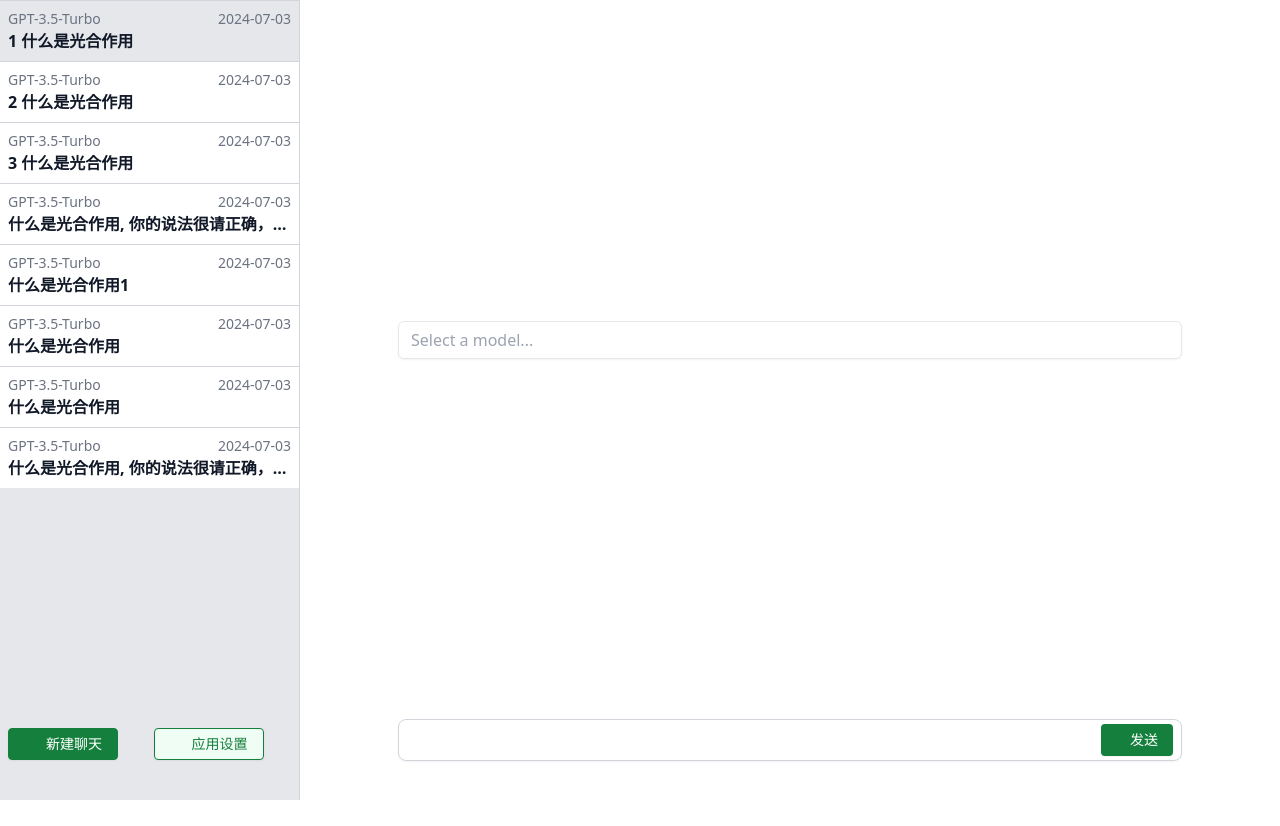
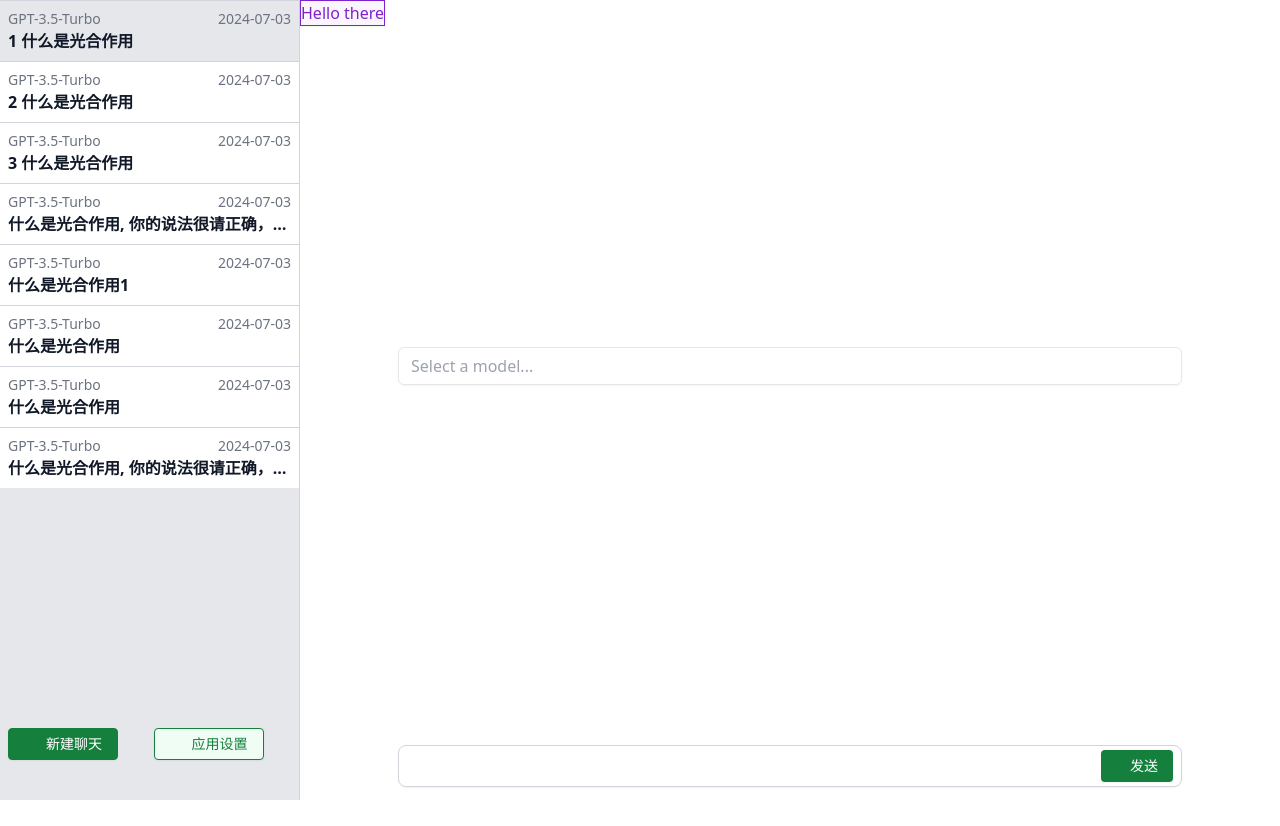
Before and after one commit to ting-verse/vchat, a Vue app: page /settings in a window 1280 px wide. Before the commit the page ends 800 px from the top, so only its background shows below. Built offline with nearby package versions, Linux system fonts and the light colour scheme; some icons are missing.

Commit message:
Button组件编码第一部分

```diff
--- a/src/App.vue
+++ b/src/App.vue
@@ -24,6 +24,7 @@
       </div>
     </div>
     <div class="h-full flex-1">
+      <Button color="purple" plain> Hello there</Button>
       <RouterView />
     </div>
   </div>
@@ -33,6 +34,7 @@
 import { Icon } from "@iconify/vue";
 import { conversations } from "./testData";
 import ConversationList from "./components/ConversationList.vue";
+import Button from "./components/Button.vue";
 
 console.log('👋 This message is being logged by "App.vue", included via Vite');
 </script>
--- /dev/null
+++ b/src/components/Button.vue
@@ -0,0 +1,51 @@
+<template>
+  <button
+    class="vk-button shadow-sm inline-flex items-center justify-center"
+    :class="[colorClasses]"
+  >
+    <slot></slot>
+  </button>
+</template>
+<script setup lang="ts">
+import { computed } from "vue";
+
+export type ButtonColor = "green" | "purple";
+export type ButtonSize = "large" | "small";
+
+export interface ButtonProps {
+  color?: ButtonColor;
+  size?: ButtonSize;
+  plain?: boolean;
+  disabled?: boolean;
+  loading?: boolean;
+}
+
+defineOptions({
+  name: "VkButton",
+});
+
+const props = withDefaults(defineProps<ButtonProps>(), {
+  color: "green",
+});
+const colorVariants: Record<ButtonColor, any> = {
+  green: {
+    plain:
+      "bg-green-50 text-green-700 hover:bg-green-700 border border-green-700 hover:text-white",
+    normal:
+      "bg-green-700 text-white hover:bg-green-700/90 border border-green-700",
+  },
+  purple: {
+    plain:
+      "bg-purple-50 text-purple-700 hover:bg-purple-700 border border-purple-700 hover:text-white disabled:bg-purple-500",
+    normal:
+      "bg-purple-700 text-white hover:bg-purple-700/90 border border-purple-700",
+  },
+};
+const colorClasses = computed(() => {
+  if (props.plain) {
+    return colorVariants[props.color].plain;
+  } else {
+    return colorVariants[props.color].normal;
+  }
+});
+</script>
--- a/src/components/MessageInput.vue
+++ b/src/components/MessageInput.vue
@@ -25,7 +25,7 @@
 }>();
 const model = defineModel<string>();
 const onCreate = () => {
-  if (model.value.trim() !== "") {
+  if (model.value && model.value.trim() !== "") {
     emit("create", model.value);
   }
 };
--- a/src/views/Conversation.vue
+++ b/src/views/Conversation.vue
@@ -20,10 +20,12 @@
 import MessageList from "../components/MessageList.vue";
 import { MessageProps, ConversationProps } from "../types";
 import { messages, conversations } from "../testData";
+
 const route = useRoute();
 const filteredMessages = ref<MessageProps[]>([]);
 const convsersation = ref<ConversationProps>();
 let conversationId = parseInt(route.params.id as string);
+
 filteredMessages.value = messages.filter(
   (message) => message.conversationId === conversationId
 );
```
